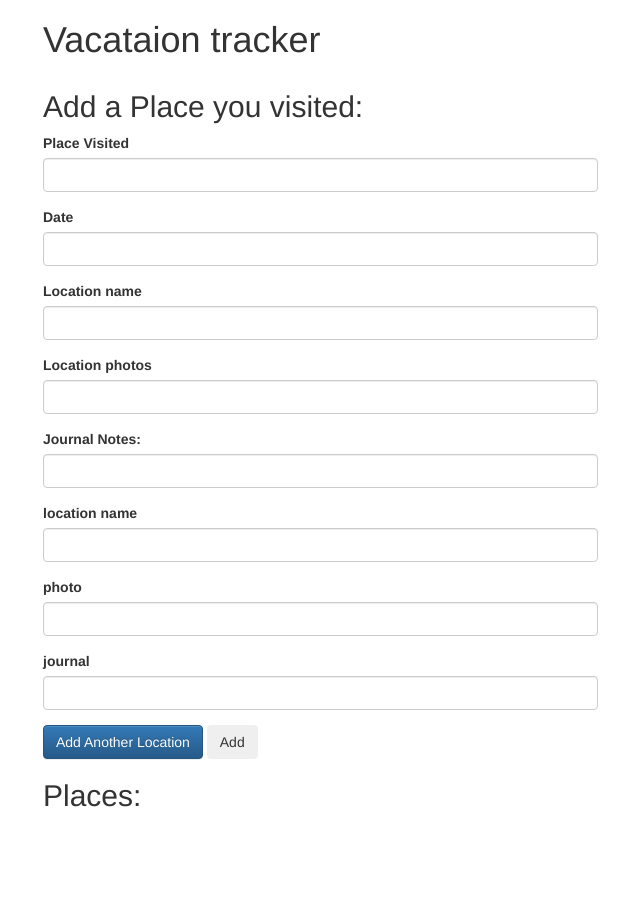
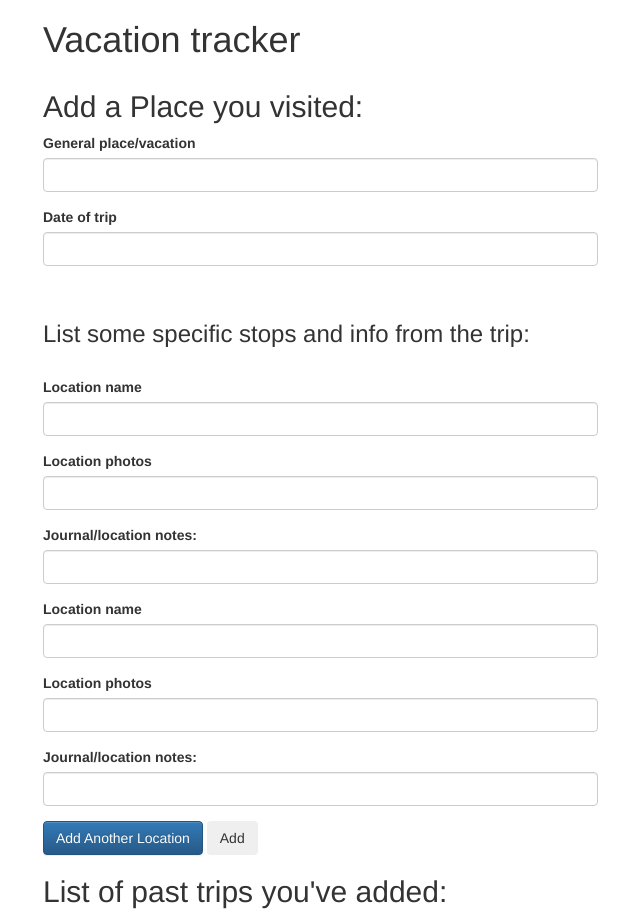
Before and after one commit to chris-swan/js_places, a plain HTML site: page index.html in a window 1280 px wide. Both pictures are taken after a click on the element "Add Another Location". Shown: the whole page, without its empty margins (27-667 px from the left). Before the commit the page ends 822 px from the top, so only its background shows below. Drawn offline with nearby package versions, Linux system fonts and the light colour scheme.

Commit message:
a few changes to html text.

```diff
--- a/index.html
+++ b/index.html
@@ -13,21 +13,23 @@
   </head>
   <body>
     <div class="container">
-      <h1>Vacataion tracker</h1>
+      <h1>Vacation tracker</h1>
 
       <div class="row">
         <div class="col-md-6">
           <h2>Add a Place you visited:</h2>
           <form id="new-place">
             <div class="form-group">
-              <label for="new-place-visited">Place Visited</label>
+              <label for="new-place-visited">General place/vacation</label>
               <input type="text" class="form-control" id="new-place-visited">
             </div>
             <div class="form-group">
-              <label for="new-date">Date</label>
+              <label for="new-date">Date of trip</label>
               <input type="text" class="form-control" id="new-date">
             </div>
-
+            <br>
+            <h3>List some specific stops and info from the trip:</h3>
+            <br>
             <div id="new-locations">
                 <div class="new-location">
                   <div class="form-group">
@@ -39,7 +41,7 @@
                     <input type="text" class="form-control new-photo">
                   </div>
                   <div class="form-group">
-                    <label for="new-journal">Journal Notes: </label>
+                    <label for="new-journal">Journal/location notes: </label>
                     <input type="text" class="form-control new-journal">
                   </div>
                 </div>
@@ -50,9 +52,8 @@
             <button type="submit" class="btn">Add</button>
           </form>
 
-          <h2>Places:</h2>
+          <h2>List of past trips you've added:</h2>
           <ul id="places">
-
           </ul>
         </div>
 
--- a/js/scripts.js
+++ b/js/scripts.js
@@ -3,15 +3,15 @@ $(document).ready(function() {
   $("#add-location").click(function() {
     $("#new-locations").append('<div class="new-location">' +
                                  '<div class="form-group">' +
-                                   '<label for="new-locationName">location name</label>' +
+                                   '<label for="new-locationName">Location name</label>' +
                                    '<input type="text" class="form-control new-locationName">' +
                                  '</div>' +
                                  '<div class="form-group">' +
-                                   '<label for="new-photo">photo</label>' +
+                                   '<label for="new-photo">Location photos</label>' +
                                    '<input type="text" class="form-control new-photo">' +
                                  '</div>' +
                                  '<div class="form-group">' +
-                                   '<label for="new-journal">journal</label>' +
+                                   '<label for="new-journal">Journal/location notes:</label>' +
                                    '<input type="text" class="form-control new-journal">' +
                                  '</div>' +
                                '</div>');
```
